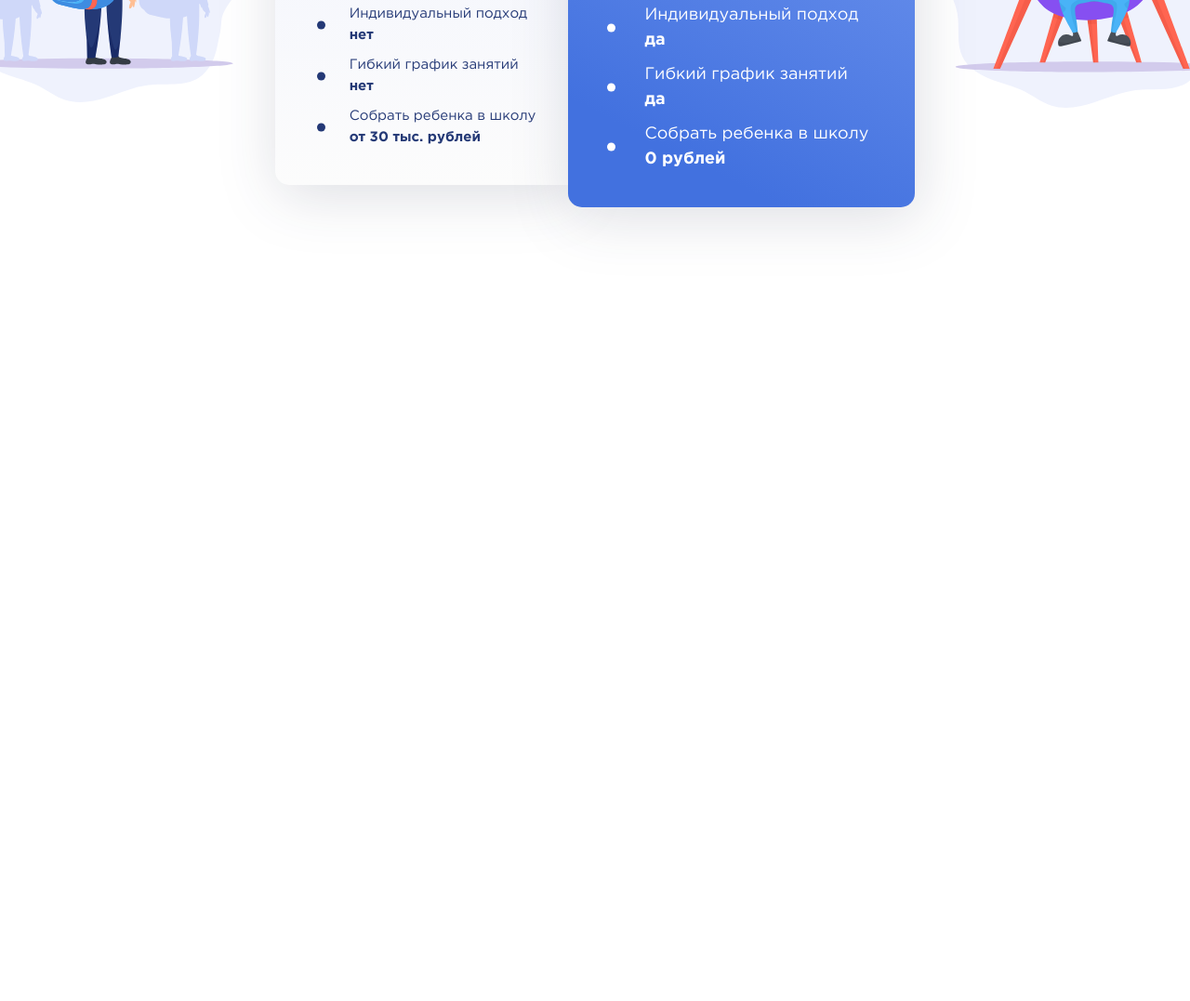
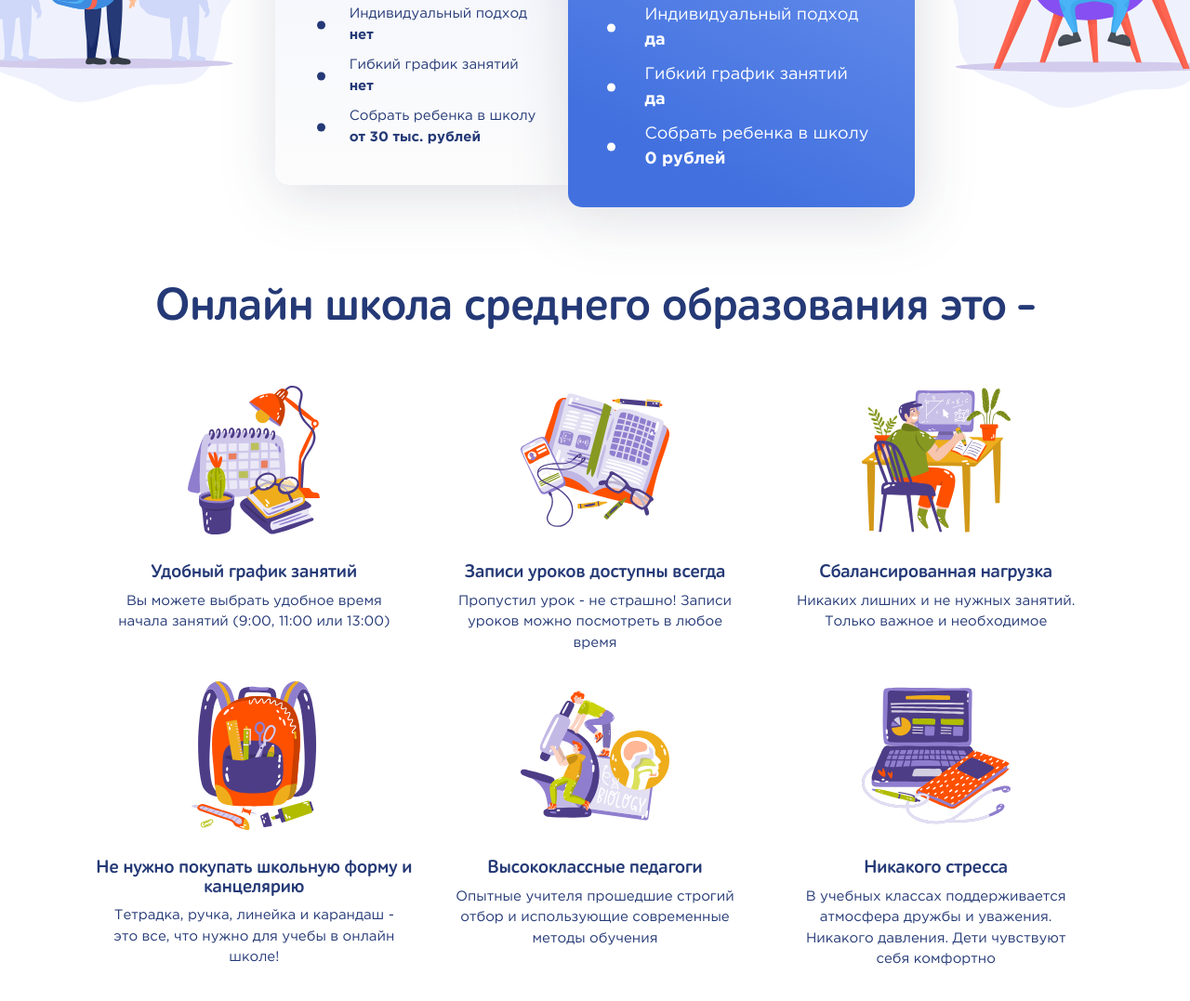
Before and after one commit to DStarky/school, a website built with Vite: page index.html in a window 1280 px wide. Shown: the part 3167-4244 px from the top of the page at 93% size. Before the commit the page ends 3470 px from the top, so only its background shows below. Built offline with nearby package versions, Linux system fonts and the light colour scheme; files whose address does not match are found by name.

Commit message:
features section added

```diff
--- a/index.html
+++ b/index.html
@@ -258,6 +258,44 @@
       </div>
     </div>
   </section>
+  <div class="features">
+    <div class="features__container">
+      <h2 class="features__title">Онлайн школа среднего образования это -</h2>
+      <div class="features__grid">
+        <div class="features__item">
+          <img src="icons/feature-1.svg" alt="schedule" class="features__img">
+          <h4 class="features__item-title">Удобный график занятий</h4>
+          <p class="features__text">Вы можете выбрать удобное время начала занятий (9:00, 11:00 или 13:00)</p>
+        </div>
+        <div class="features__item">
+          <img src="icons/feature-2.svg" alt="schedule" class="features__img">
+          <h4 class="features__item-title">Записи уроков доступны всегда</h4>
+          <p class="features__text">Пропустил урок - не страшно!
+          Записи уроков можно посмотреть в любое время</p>
+        </div>
+        <div class="features__item">
+          <img src="icons/feature-3.svg" alt="schedule" class="features__img">
+          <h4 class="features__item-title">Сбалансированная нагрузка</h4>
+          <p class="features__text">Никаких лишних и не нужных занятий. Только важное и необходимое</p>
+        </div>
+        <div class="features__item">
+          <img src="icons/feature-4.svg" alt="schedule" class="features__img">
+          <h4 class="features__item-title">Не нужно покупать школьную форму и канцелярию</h4>
+          <p class="features__text">Тетрадка, ручка, линейка и карандаш - это все, что нужно для учебы в онлайн школе!</p>
+        </div>
+        <div class="features__item">
+          <img src="icons/feature-5.svg" alt="schedule" class="features__img">
+          <h4 class="features__item-title">Высококлассные педагоги</h4>
+          <p class="features__text">Опытные учителя прошедшие строгий отбор и использующие современные методы обучения</p>
+        </div>
+        <div class="features__item">
+          <img src="icons/feature-6.svg" alt="schedule" class="features__img">
+          <h4 class="features__item-title">Никакого стресса</h4>
+          <p class="features__text">В учебных классах поддерживается атмосфера дружбы и уважения. Никакого давления. Дети чувствуют себя комфортно</p>
+        </div>
+      </div>
+    </div>
+  </div>
   <script type="module" src="/main.js"></script>
 </body>
 
--- a/src/styles/sections/_compare.scss
+++ b/src/styles/sections/_compare.scss
@@ -1,6 +1,5 @@
 .compare {
   padding: 5rem 0;
-
 
   @include _480 {
     padding: 7rem 0;
@@ -9,9 +8,6 @@
   @include _768 {
     padding: 8rem 0;
   }
-
-
-  &__title {}
 
   &__flex {
     display: flex;
@@ -166,8 +162,6 @@
     }
   }
 
-  &__white-item-text {}
-
   &__white-item-bold {
     font-weight: 700;
   }
@@ -266,8 +260,6 @@
     }
   }
 
-  &__blue-item-text {}
-
   &__blue-item-bold {
     font-weight: 700;
   }
--- /dev/null
+++ b/src/styles/sections/_features.scss
@@ -0,0 +1,105 @@
+.features {
+  padding-bottom: 5rem;
+
+  &__title {}
+
+  &__grid {
+    display: grid;
+    row-gap: 3rem;
+
+    @include _415 {
+      row-gap: 4rem;
+    }
+
+    @include _480 {
+      row-gap: 3rem;
+    }
+
+    @include _768 {
+      grid-template-columns: repeat(2, 1fr);
+    }
+
+    @include _1000 {
+      grid-template-columns: repeat(3, 1fr);
+    }
+  }
+
+  &__item {
+    text-align: center;
+  }
+
+  &__img {
+    margin: 0 auto 2rem;
+    width: 10rem;
+    height: 10rem;
+
+    @include _415 {
+      width: 12.5rem;
+      height: 12.5rem;
+      margin: 0 auto 3rem;
+    }
+
+    @include _480 {
+      width: 13rem;
+      height: 13rem;
+    }
+
+    @include _768 {
+      width: 15rem;
+      height: 15rem;
+    }
+
+    @include _1200 {
+      width: 16rem;
+      height: 16rem;
+    }
+  }
+
+  &__item-title {
+    font-size: 1.8rem;
+    font-weight: 500;
+    line-height: 103.2%;
+    margin-bottom: 1rem;
+
+    @include _415 {
+      font-size: 2rem;
+    }
+
+    @include _768 {
+      font-size: 1.8rem;
+    }
+
+    @include _1200 {
+      font-size: 2rem;
+    }
+  }
+
+  &__text {
+    font-size: 1.5rem;
+    line-height: 150%;
+    margin: 0 auto;
+    max-width: 28rem;
+
+    @include _415 {
+      max-width: 31rem;
+    }
+
+    @include _480 {
+      max-width: 38rem;
+    }
+
+    @include _768 {
+      font-size: 1.4rem;
+      max-width: 30rem;
+    }
+
+    @include _1000 {
+      min-width: 25rem;
+    }
+
+    @include _1200 {
+      font-size: 1.5rem;
+      max-width: 31rem;
+    }
+  }
+}
--- a/src/styles/style.scss
+++ b/src/styles/style.scss
@@ -16,3 +16,4 @@
 @import './sections/lessons';
 @import './sections/love';
 @import './sections/compare';
+@import './sections/features';
```
Also changed, not shown: public/icons/feature-1.svg (added), public/icons/feature-2.svg (added), public/icons/feature-3.svg (added), public/icons/feature-4.svg (added), public/icons/feature-5.svg (added), public/icons/feature-6.svg (added), public/icons/online-class 1.svg (added).
